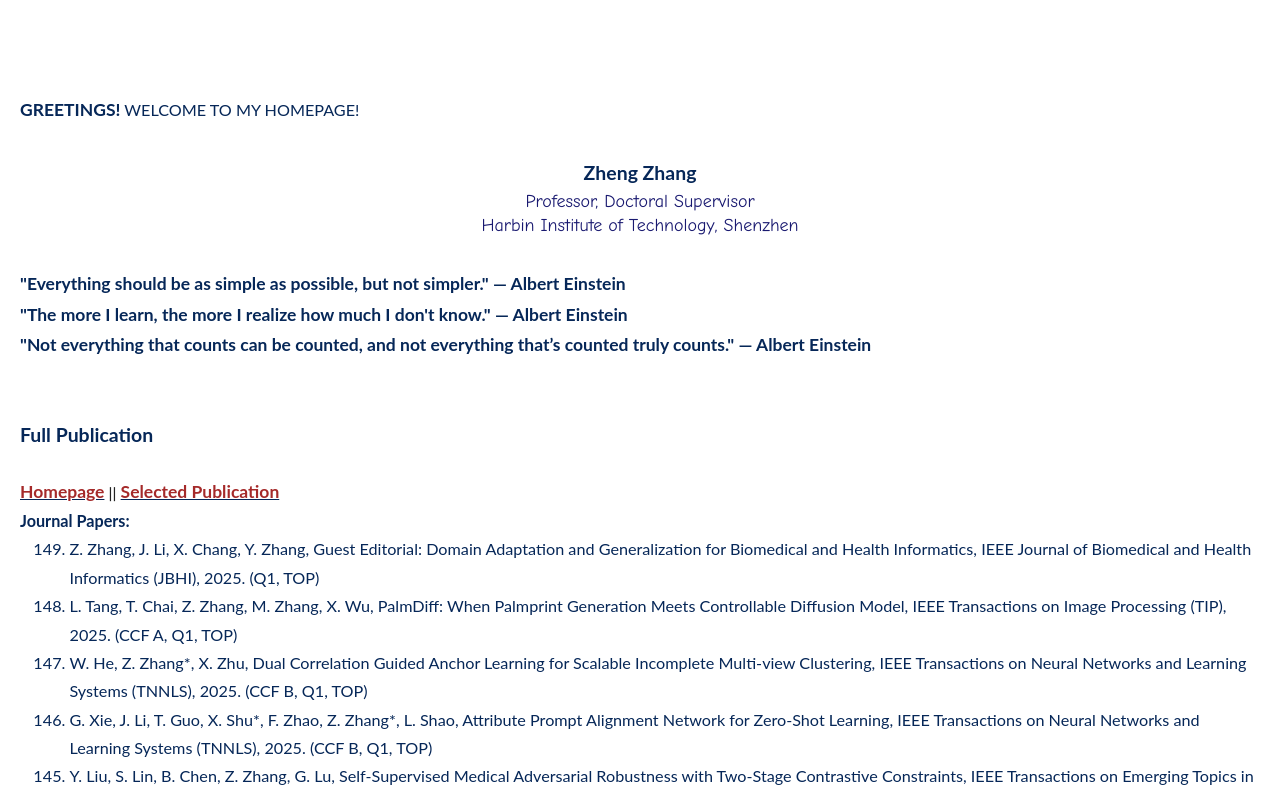
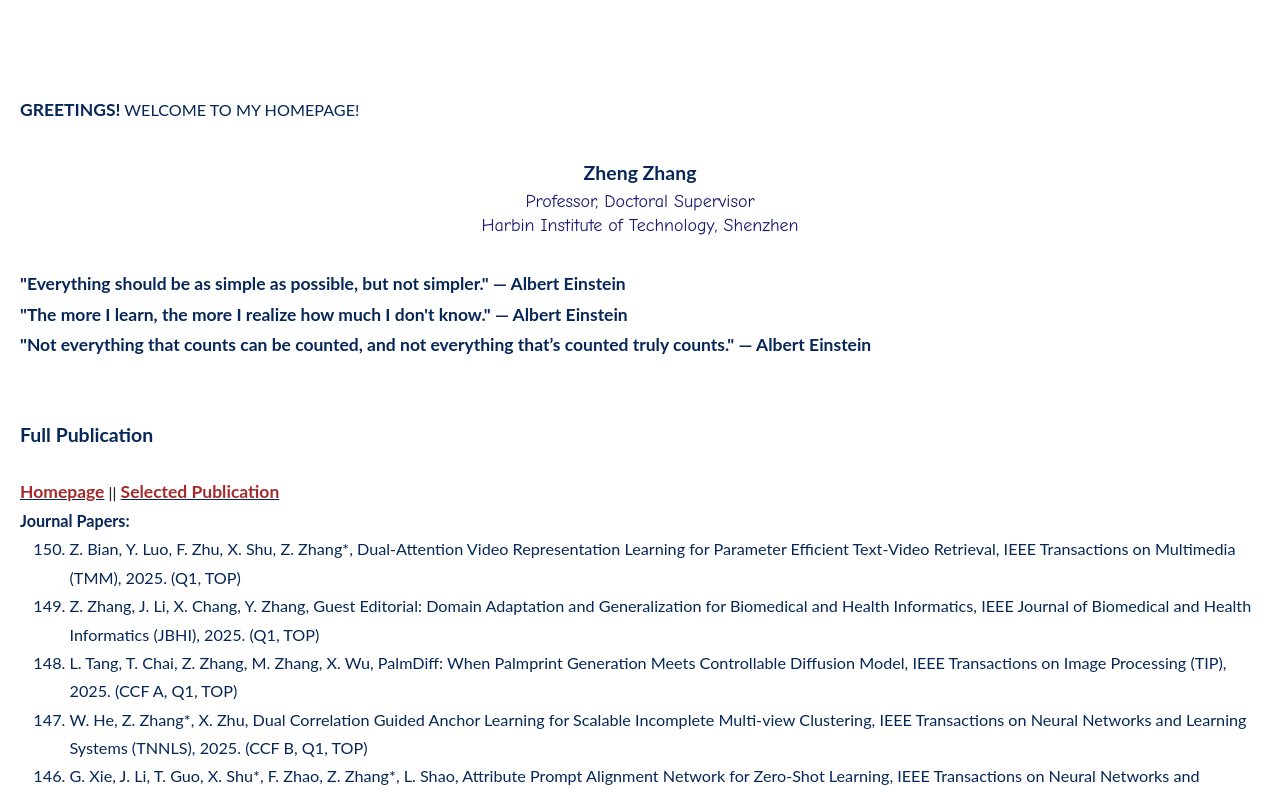
Before and after one commit to cszhengzhang/FulPub, a plain HTML site: page index.html in a window 1280 px wide. Shown: the top 797 px of the page. Drawn offline with Linux system fonts and the light colour scheme.

Commit message:
Update index.html

```diff
--- a/index.html
+++ b/index.html
@@ -49,6 +49,7 @@
 			<br><b><a href="https://cszhengzhang.cn/"><font color="Brown">Homepage</font></b></a> || <b><a href="https://cszhengzhang.cn/SelPub/"><font color="Brown">Selected Publication</font></b></a> </br>
 			<b>Journal Papers:</b> <!-- ( *J (27) Fist-J (10) CoF-J(1) (36/64); &sup1; *C (10) Fist-C (1) CoF-C(4) (15/26)) --> </br>
 			<ol class="work-list" reversed>
+			<li>Z. Bian, Y. Luo, F. Zhu, X. Shu, Z. Zhang*, Dual-Attention Video Representation Learning for Parameter Efficient Text-Video Retrieval, IEEE Transactions on Multimedia (TMM), 2025. (Q1, TOP)</li>
 			<li>Z. Zhang, J. Li, X. Chang, Y. Zhang, Guest Editorial: Domain Adaptation and Generalization for Biomedical and Health Informatics, IEEE Journal of Biomedical and Health Informatics (JBHI), 2025. (Q1, TOP)</li>
 			<li>L. Tang, T. Chai, Z. Zhang, M. Zhang, X. Wu, PalmDiff: When Palmprint Generation Meets Controllable Diffusion Model, IEEE Transactions on Image Processing (TIP), 2025. (CCF A, Q1, TOP)</li>
 			<li>W. He, Z. Zhang*, X. Zhu, Dual Correlation Guided Anchor Learning for Scalable Incomplete Multi-view Clustering, IEEE Transactions on Neural Networks and Learning Systems (TNNLS), 2025. (CCF B, Q1, TOP)</li>
```
